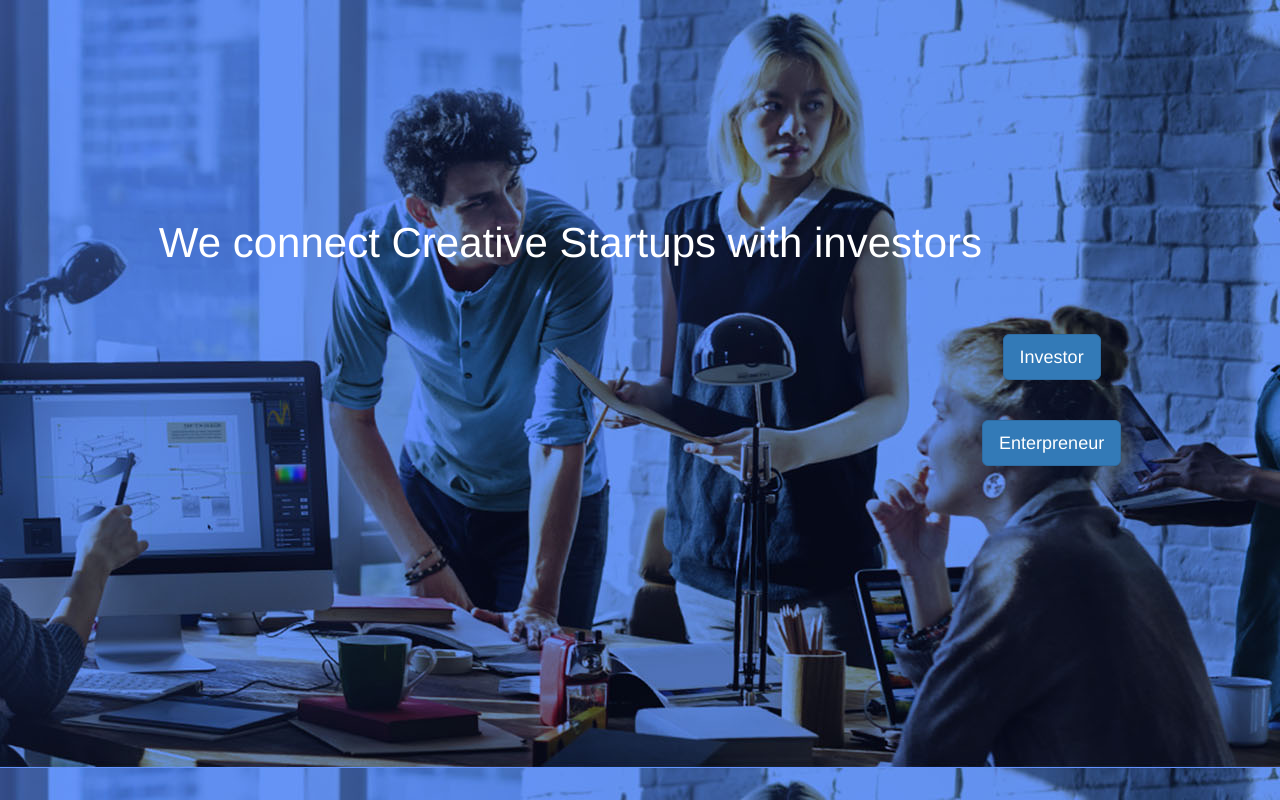
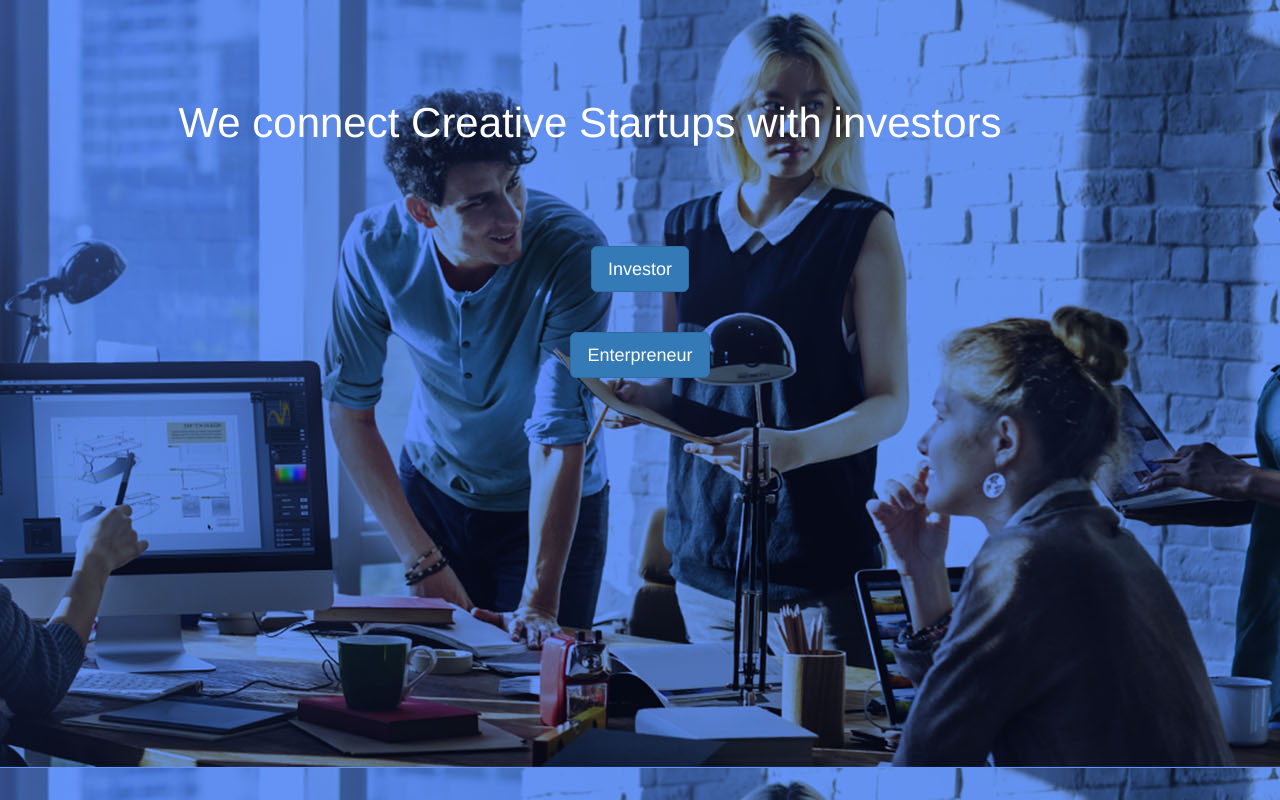
Before and after one commit to mocheje/biz, an Angular app: page /home in a window 1280 px wide. Built offline with nearby package versions, Linux system fonts and the light colour scheme.

Commit message:
add home ui

```diff
--- a/src/app/home/home.component.css
+++ b/src/app/home/home.component.css
@@ -1,25 +1,15 @@
 #home-content  {
     background-image: url('../../assets/images/home.jpg');
     min-height: 100vh;
-    display: flex;
     justify-content: center;
-    align-items: center;
  }
 
-#home-action {
-    /* display: flex; */
-    /* justify-content: center; */
-    /* flex-direction: row; */
-    align-items: space-between;
-    height: 400px;
-    width: 800wh;
+h2{
+    margin:0 100px 0 0;
+    padding-top: 50px;
 	}
-
-#action-container {
-    display: flex;
-    justify-content: center;
-    align-items: center;
-    align-self: center;
+.text{
+		margin: 0 auto;
 	}
 
 #home-action h2 {
@@ -27,3 +17,6 @@
 	    font-size: 3em;
 	    text-align: center;
     }
+.pad{
+    margin-top: 100px
+    }
--- a/src/app/home/home.component.html
+++ b/src/app/home/home.component.html
@@ -1,11 +1,11 @@
 <div id="home-content">
 	<h2></h2>
-    <div class="" id="home-action">
+    <div class="hello" id="home-action">
         <!-- <img id="home-logo" src="homeLogo" > -->
         <h2>We connect Creative Startups with investors</h2>
     </div>
-    <div >
-    	<a href="#"><button (click)="goToinvestorPage()" class="btn btn-primary btn-lg center-block" width="200px"> Investor</button></a><br><br>
+    <div class="pad">
+    	<a href="#"><button  (click)="goToinvestorPage()" class="btn btn-primary btn-lg center-block" width="200px"> Investor</button></a><br><br>
     	<a href="#"><button class="btn btn-primary btn-lg center-block"> Enterpreneur</button></a>
     </div>
 </div>
```
Lines whose indentation alone changed are shown as unchanged.
